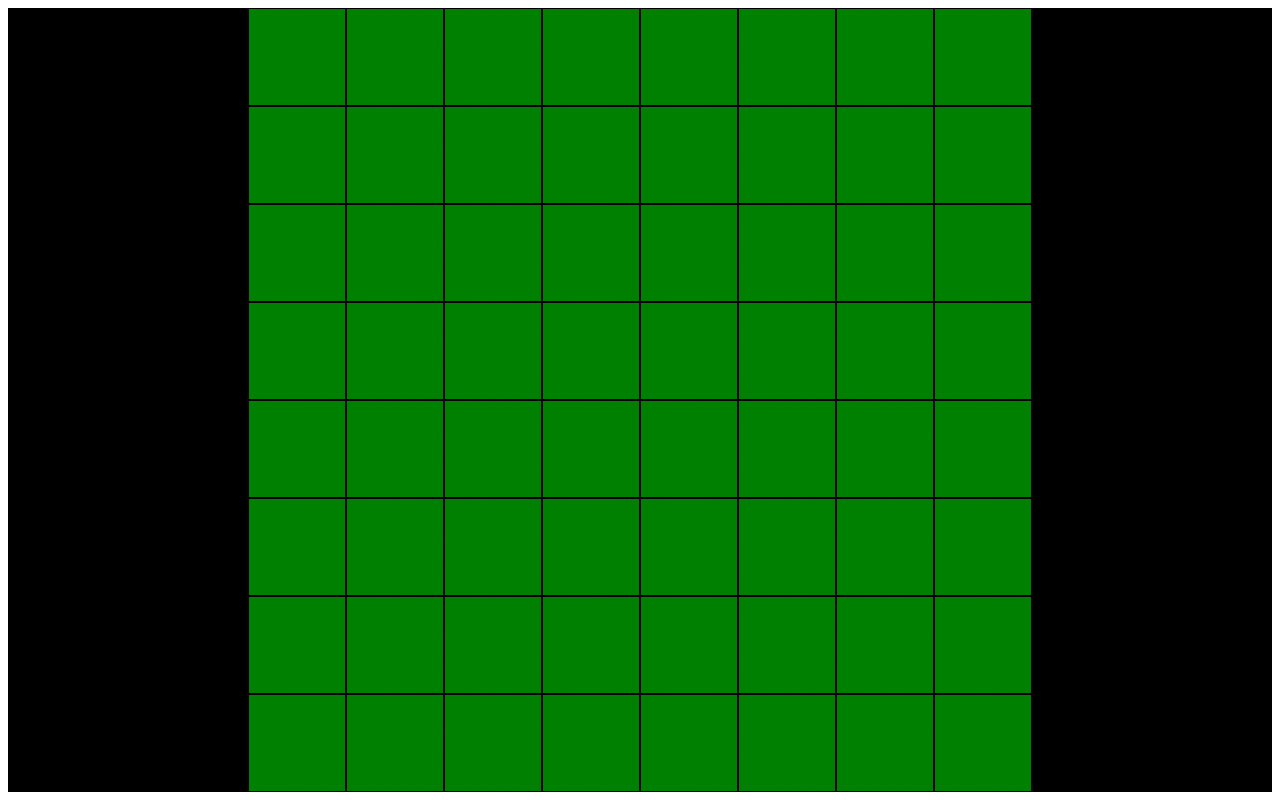
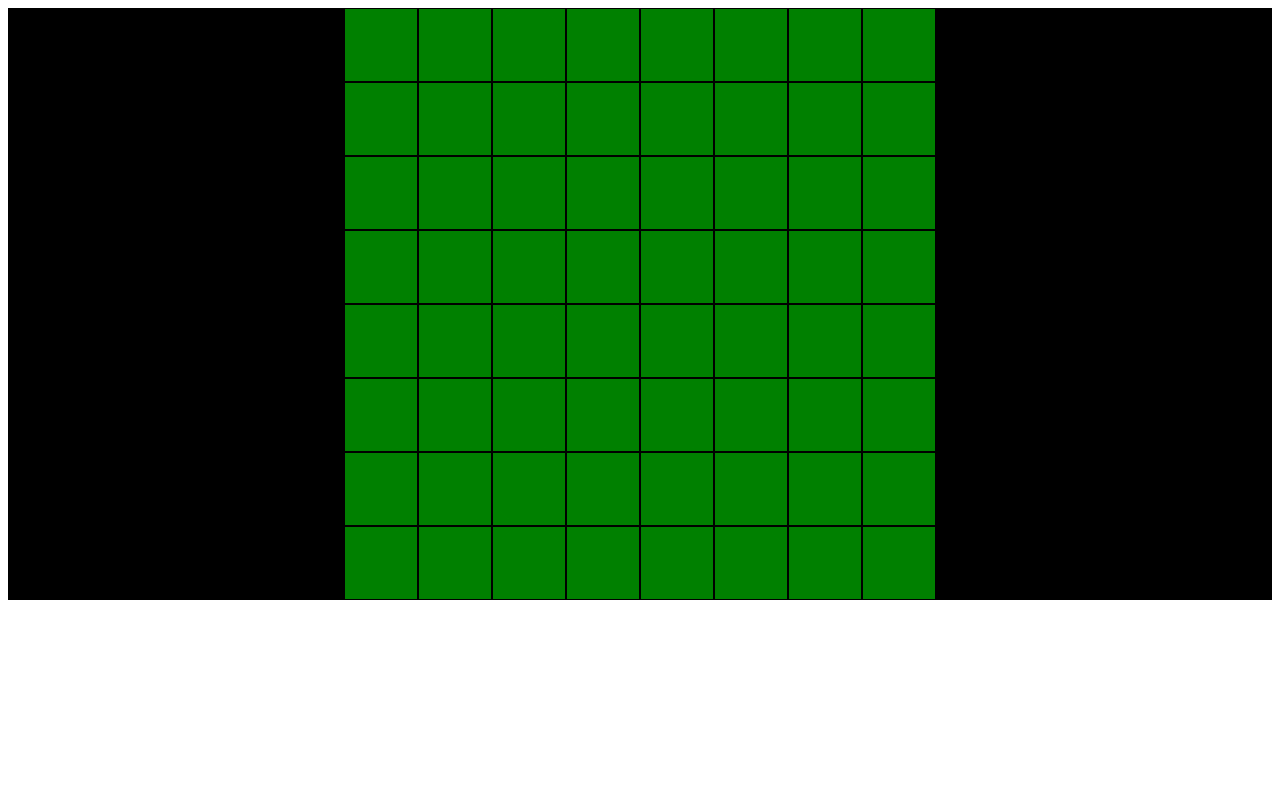
Before and after one commit to paulthomasjerome/Othello-old-, a plain HTML site: page index.html in a window 1280 px wide. Drawn offline with Linux system fonts and the light colour scheme.

Commit message:
Update index.css

```diff
--- a/index.css
+++ b/index.css
@@ -9,13 +9,13 @@
 
 .square {
   border: solid 1px black;
-  width: 6rem;
-  height: 6rem;
+  width: 4.5rem;
+  height: 4.5rem;
   background-color: green;
 }
 
 .placement {
-/*   border: solid black 1px; */
+  /* border: solid black 1px; */
   border-radius: 50%;
   width: 100%;
   height: 100%;
```
